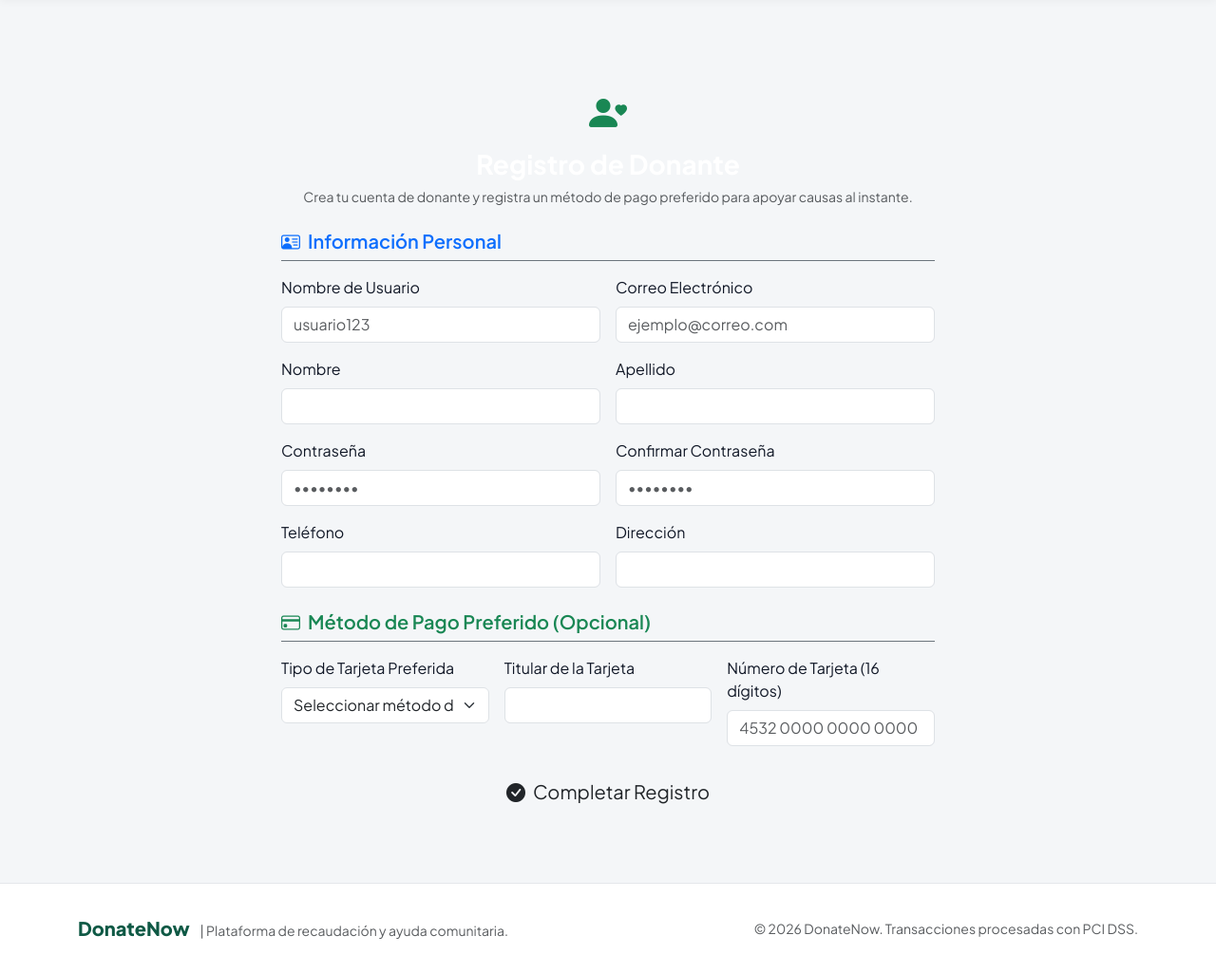
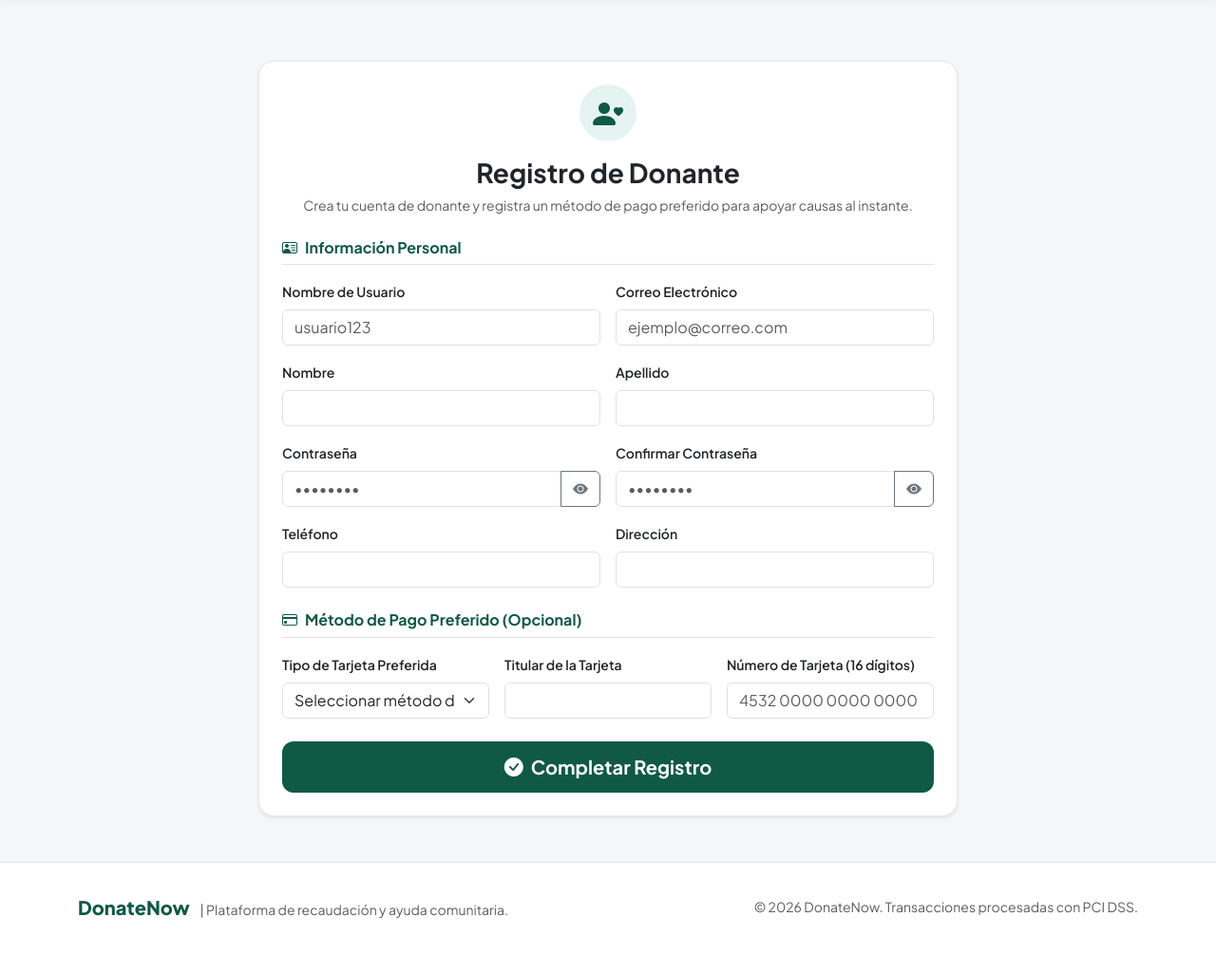
Before and after one commit to SebasGuerrag1/Projecto_Final, a Django app: page /registro/ in a window 1280 px wide. Shown: the part 74-1099 px from the top of the page at 95% size. After the commit the page ends 1041 px from the top, so only its background shows below. Run offline with Django 5.2, Linux system fonts and the light colour scheme.

Commit message:
V4
Cambios de guerra

```diff
--- a/donatenow_app/templates/donatenow_app/registro.html
+++ b/donatenow_app/templates/donatenow_app/registro.html
@@ -6,10 +6,12 @@
 <div class="container py-4">
     <div class="row justify-content-center">
         <div class="col-md-8">
-            <div class="glass-card p-4">
+            <div class="figma-card p-4 shadow-sm">
                 <div class="text-center mb-4">
-                    <i class="bi bi-person-heart text-success fs-1"></i>
-                    <h3 class="fw-bold text-white mt-2">Registro de Donante</h3>
+                    <div class="d-inline-flex align-items-center justify-content-center rounded-circle mb-3" style="width: 60px; height: 60px; background-color: var(--primary-teal-light); color: var(--primary-teal);">
+                        <i class="bi bi-person-heart fs-2"></i>
+                    </div>
+                    <h3 class="fw-bold text-dark">Registro de Donante</h3>
                     <p class="text-muted small">Crea tu cuenta de donante y registra un método de pago preferido para apoyar causas al instante.</p>
                 </div>
 
@@ -19,16 +21,16 @@
                         <div class="alert alert-danger small mb-3">{{ form.non_field_errors.0 }}</div>
                     {% endif %}
 
-                    <h5 class="text-primary fw-semibold mb-3 border-bottom border-secondary pb-2"><i class="bi bi-person-vcard me-2"></i>Información Personal</h5>
+                    <h6 class="fw-bold mb-3 border-bottom pb-2" style="color: var(--primary-teal);"><i class="bi bi-person-vcard me-2"></i>Información Personal</h6>
 
                     <div class="row g-3 mb-3">
                         <div class="col-md-6">
-                            <label class="form-label">{{ form.username.label }}</label>
+                            <label class="form-label text-dark fw-semibold small">{{ form.username.label }}</label>
                             {{ form.username }}
                             {% if form.username.errors %}<div class="text-danger small mt-1">{{ form.username.errors.0 }}</div>{% endif %}
                         </div>
                         <div class="col-md-6">
-                            <label class="form-label">{{ form.email.label }}</label>
+                            <label class="form-label text-dark fw-semibold small">{{ form.email.label }}</label>
                             {{ form.email }}
                             {% if form.email.errors %}<div class="text-danger small mt-1">{{ form.email.errors.0 }}</div>{% endif %}
                         </div>
@@ -36,12 +38,12 @@
 
                     <div class="row g-3 mb-3">
                         <div class="col-md-6">
-                            <label class="form-label">{{ form.nombre.label }}</label>
+                            <label class="form-label text-dark fw-semibold small">{{ form.nombre.label }}</label>
                             {{ form.nombre }}
                             {% if form.nombre.errors %}<div class="text-danger small mt-1">{{ form.nombre.errors.0 }}</div>{% endif %}
                         </div>
                         <div class="col-md-6">
-                            <label class="form-label">{{ form.apellido.label }}</label>
+                            <label class="form-label text-dark fw-semibold small">{{ form.apellido.label }}</label>
                             {{ form.apellido }}
                             {% if form.apellido.errors %}<div class="text-danger small mt-1">{{ form.apellido.errors.0 }}</div>{% endif %}
                         </div>
@@ -49,47 +51,57 @@
 
                     <div class="row g-3 mb-3">
                         <div class="col-md-6">
-                            <label class="form-label">{{ form.password.label }}</label>
-                            {{ form.password }}
+                            <label class="form-label text-dark fw-semibold small">{{ form.password.label }}</label>
+                            <div class="input-group">
+                                <input type="password" name="password" id="id_password" class="form-control" placeholder="••••••••" required>
+                                <button class="btn btn-outline-secondary" type="button" onclick="togglePassword('id_password', this)">
+                                    <i class="bi bi-eye-fill"></i>
+                                </button>
+                            </div>
                             {% if form.password.errors %}<div class="text-danger small mt-1">{{ form.password.errors.0 }}</div>{% endif %}
                         </div>
                         <div class="col-md-6">
-                            <label class="form-label">{{ form.confirm_password.label }}</label>
-                            {{ form.confirm_password }}
+                            <label class="form-label text-dark fw-semibold small">{{ form.confirm_password.label }}</label>
+                            <div class="input-group">
+                                <input type="password" name="confirm_password" id="id_confirm_password" class="form-control" placeholder="••••••••" required>
+                                <button class="btn btn-outline-secondary" type="button" onclick="togglePassword('id_confirm_password', this)">
+                                    <i class="bi bi-eye-fill"></i>
+                                </button>
+                            </div>
                             {% if form.confirm_password.errors %}<div class="text-danger small mt-1">{{ form.confirm_password.errors.0 }}</div>{% endif %}
                         </div>
                     </div>
 
                     <div class="row g-3 mb-4">
                         <div class="col-md-6">
-                            <label class="form-label">{{ form.telefono.label }}</label>
+                            <label class="form-label text-dark fw-semibold small">{{ form.telefono.label }}</label>
                             {{ form.telefono }}
                         </div>
                         <div class="col-md-6">
-                            <label class="form-label">{{ form.direccion.label }}</label>
+                            <label class="form-label text-dark fw-semibold small">{{ form.direccion.label }}</label>
                             {{ form.direccion }}
                         </div>
                     </div>
 
-                    <h5 class="text-success fw-semibold mb-3 border-bottom border-secondary pb-2"><i class="bi bi-credit-card me-2"></i>Método de Pago Preferido (Opcional)</h5>
+                    <h6 class="fw-bold mb-3 border-bottom pb-2" style="color: var(--primary-teal);"><i class="bi bi-credit-card me-2"></i>Método de Pago Preferido (Opcional)</h6>
 
                     <div class="row g-3 mb-4">
                         <div class="col-md-4">
-                            <label class="form-label">{{ form.tipo_tarjeta.label }}</label>
+                            <label class="form-label text-dark fw-semibold small">{{ form.tipo_tarjeta.label }}</label>
                             {{ form.tipo_tarjeta }}
                         </div>
                         <div class="col-md-4">
-                            <label class="form-label">{{ form.titular_tarjeta.label }}</label>
+                            <label class="form-label text-dark fw-semibold small">{{ form.titular_tarjeta.label }}</label>
                             {{ form.titular_tarjeta }}
                         </div>
                         <div class="col-md-4">
-                            <label class="form-label">{{ form.numero_tarjeta.label }}</label>
+                            <label class="form-label text-dark fw-semibold small">{{ form.numero_tarjeta.label }}</label>
                             {{ form.numero_tarjeta }}
                         </div>
                     </div>
 
                     <div class="d-grid mt-4">
-                        <button type="submit" class="btn btn-accent btn-lg">
+                        <button type="submit" class="btn btn-teal btn-lg fw-bold">
                             <i class="bi bi-check-circle-fill me-2"></i>Completar Registro
                         </button>
                     </div>
@@ -98,4 +110,20 @@
         </div>
     </div>
 </div>
+
+<script>
+function togglePassword(inputId, btn) {
+    const input = document.getElementById(inputId);
+    const icon = btn.querySelector('i');
+    if (input.type === 'password') {
+        input.type = 'text';
+        icon.classList.remove('bi-eye-fill');
+        icon.classList.add('bi-eye-slash-fill');
+    } else {
+        input.type = 'password';
+        icon.classList.remove('bi-eye-slash-fill');
+        icon.classList.add('bi-eye-fill');
+    }
+}
+</script>
 {% endblock %}
```
Also changed, not shown: donatenow_app/templates/donatenow_app/login.html (+34 -11 lines), README.md (added), db.sqlite3.
